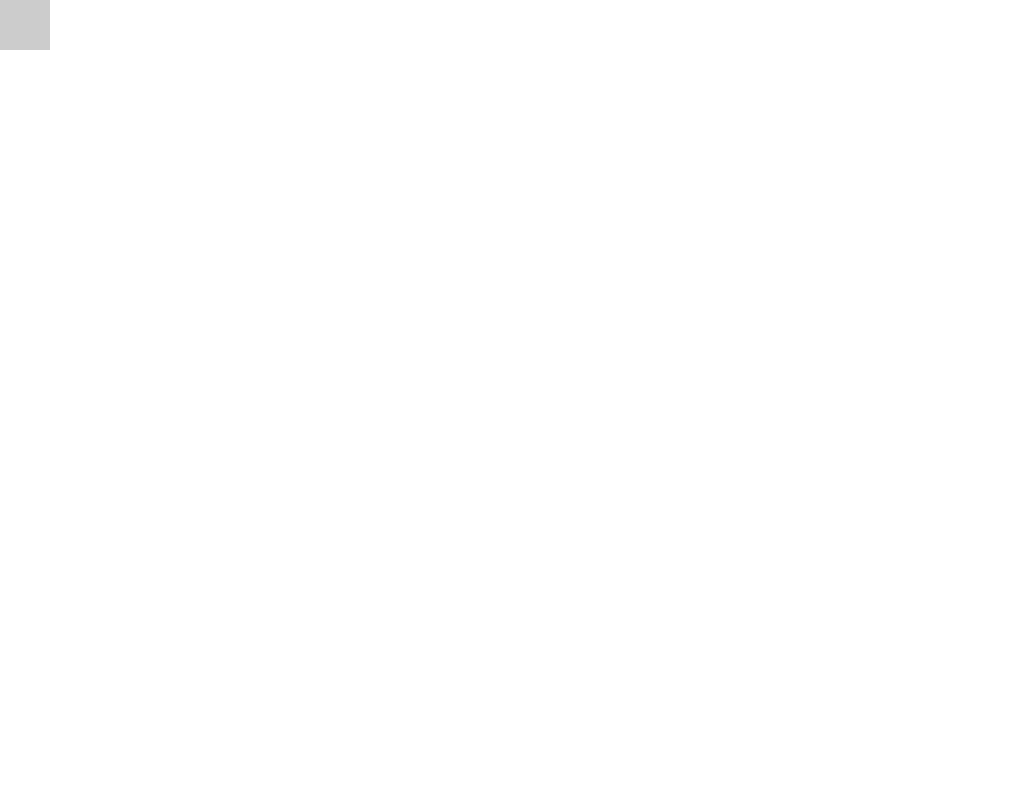
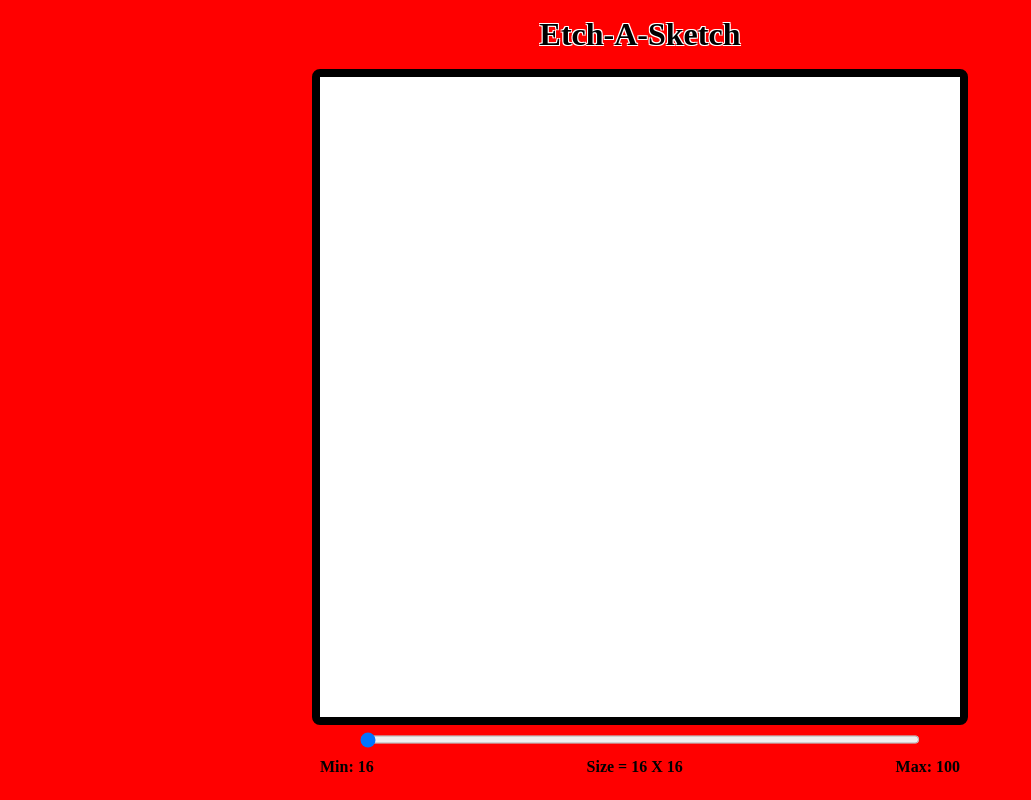
Before and after one commit to riverbobby/etch-a-sketch, a plain HTML site: page index.html in a window 1280 px wide. Shown: the whole page, without its empty margins (0-1031 px from the left). Drawn offline with Linux system fonts and the light colour scheme.

Commit message:
Finish project

```diff
--- a/index.html
+++ b/index.html
@@ -3,13 +3,22 @@
 <head>
     <meta charset="UTF-8">
     <meta name="viewport" content="width=device-width, initial-scale=1.0">
-    <title>Document</title>
+    <title>Etch-A-Sketch</title>
     <link rel="stylesheet" href="./style.css">
     <script src="./script.js" defer></script>
 </head>
 <body id="bod">
+    <h1 id="title">Etch-A-Sketch</h1>
     <div id="container-grid">
-
+        <!-- grid of class = .items goes here -->
+    </div>
+    <div class="container-slider">
+        <input type="range" min="16" max="100" step="1" value="16" id="slider">
+        <div class="container-slider-values">
+            <h4 class="text">Min: 16</h4>
+            <h4 class="text" id="range-text"></h4>
+            <h4 class="text">Max: 100</h4>
+        </div>
     </div>
 </body>
 </html>
--- a/script.js
+++ b/script.js
@@ -1,7 +1,27 @@
-//populate the grid
-let numberRows = 16;//default
+const slider = document.getElementById('slider');
+const rangeText = document.getElementById('range-text');
+slider.oninput = () => rangeText.textContent = `Size = ${slider.value} X ${slider.value}`;
+slider.onmouseup = () => changeGrid();
 
+//load defaults
+let numberRows = slider.value;
+rangeText.textContent = `Size = ${slider.value} X ${slider.value}`
+
+
+
+
+
+
+loadGrid();
+
+function loadGrid() {
     const containerGrid = document.getElementById('container-grid');
+
+    //remove all child nodes
+    while (containerGrid.firstChild) {
+        containerGrid.removeChild(containerGrid.firstChild);
+    }
+
     containerGrid.style.gridTemplateColumns = `repeat(${numberRows}, 1fr)`;
     containerGrid.style.gridTemplateRows = `repeat(${numberRows}, 1fr)`;
 
@@ -12,6 +32,8 @@ for (let i = 0; i < (numberRows * numberRows); i++) {
         div.onmouseover = (e) => changeOpacity(e.target);
         containerGrid.appendChild(div);
     }
+}
+
 
 function changeOpacity(target) {
     let opacity = target.style.opacity;
@@ -20,3 +42,8 @@ function changeOpacity(target) {
         target.style.opacity = opacity.toString();
     }
 }
+
+function changeGrid() {
+    numberRows = slider.value;
+    loadGrid();
+}
--- a/style.css
+++ b/style.css
@@ -1,16 +1,51 @@
 * {
     margin: 0;
+}
+
+#bod {
+    background-color: red;
+    display: flex;
+    flex-direction: column;
+    justify-content: space-between;
+    align-items: center;
+}
+
+#title {
+    padding: 0.5em;
+    text-shadow: -1px 1px 0 white,
+                    1px 1px 0 white,
+                    1px -1px 0 white,
+                    -1px -1px 0 white;
 }
 
 #container-grid {
     background-color: black;
     display: grid;
-    width: 100vw;
-    max-width: 100vh;
-    height: 100vh;
-    max-height: 100vw;
+    width: 80vw;
+    max-width: 80vh;
+    height: 80vh;
+    max-height: 80vw;
+    border: 0.5rem solid black;
+    border-radius: 0.5rem;
 }
 
 .item {
     background-color: white;
 }
+
+.container-slider {
+    text-align: center;
+    width: 80vw;
+    max-width: 80vh;
+}
+
+#slider {
+    width: 70vw;
+    max-width: 70vh;
+    padding: 0.5em 0;
+}
+
+.container-slider-values {
+    display: flex;
+    justify-content: space-between;
+}
```
Lines whose indentation alone changed are shown as unchanged.
